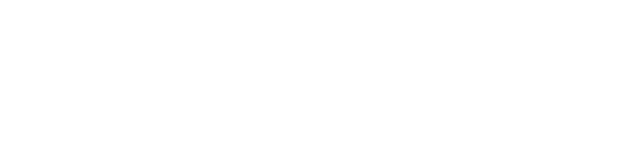
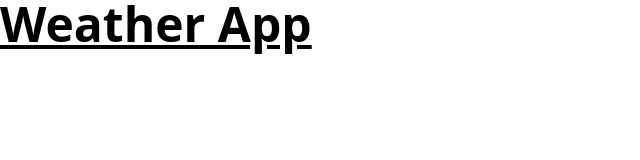
Before and after one commit to Nim-droid-droid/weather-app, a website: page src/index.html in a window 1280 px wide. Shown: the whole page, without its empty margins (0-640 px from the left). Drawn offline with nearby package versions, Linux system fonts and the light colour scheme; files that its build step writes are made by us from their sources.

Commit message:
Setup base tailwindcss

```diff
--- /dev/null
+++ b/package.json
@@ -0,0 +1,5 @@
+{
+  "devDependencies": {
+    "tailwindcss": "^3.2.4"
+  }
+}
--- a/index.html
+++ b/src/index.html
@@ -5,11 +5,12 @@
   <meta http-equiv="X-UA-Compatible" content="IE=edge">
   <meta name="viewport" content="width=device-width, initial-scale=1.0">
 
-  <link rel="stylesheet" href="">
+  <link href="../dist/output.css" rel="stylesheet">
   <title>Weather Application</title>
 </head>
 <body>
-
-  <script src=""></script>
+  <h1 class="text-5xl font-bold underline">
+    Weather App
+  </h1>
 </body>
 </html>
--- /dev/null
+++ b/src/input.css
@@ -0,0 +1,3 @@
+@tailwind base;
+@tailwind components;
+@tailwind utilities;
--- /dev/null
+++ b/tailwind.config.js
@@ -0,0 +1,8 @@
+/** @type {import('tailwindcss').Config} */
+module.exports = {
+  content: ["./src/**/*.{html,js}"],
+  theme: {
+    extend: {},
+  },
+  plugins: [],
+}
```
